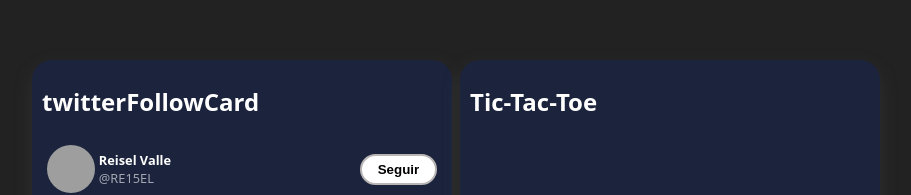
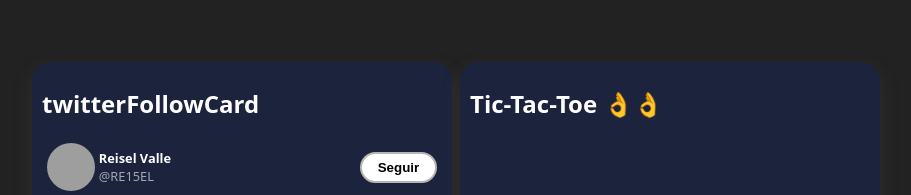
Before and after one commit to RE15EL/react-1, a React (Vite) app: page / in a window 1280 px wide. Shown: the part 179-374 px from the top of the page, without its empty margins (184-1095 px from the left). Built offline with nearby package versions, Linux system fonts and the light colour scheme; grey boxes are pictures that could not be loaded.

Commit message:
add icons

```diff
--- a/src/App.css
+++ b/src/App.css
@@ -22,6 +22,7 @@ section.card:hover {
 
 h1.title{
   color: #fff;
+  margin-bottom: 1rem;
 }
 
 .twitterFollowCard-container{
--- a/src/App.jsx
+++ b/src/App.jsx
@@ -49,7 +49,7 @@ export function App() {
 
         </section>
         <section className='card'>
-          <h1 className='title'>Tic-Tac-Toe</h1>
+          <h1 className='title'>Tic-Tac-Toe 👌👌</h1>
         </section>
       </>
     </div>
```
